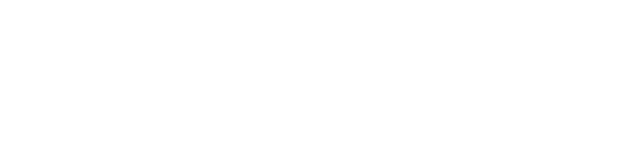
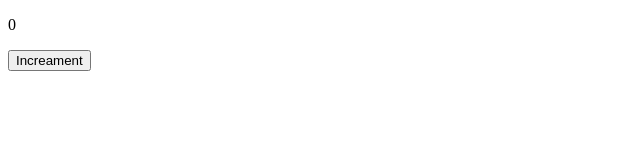
Before and after one commit to acciojob/increment-counter-karanskhedkar, a website: page main.html in a window 1280 px wide. Shown: the whole page, without its empty margins (0-640 px from the left). Drawn offline with Linux system fonts and the light colour scheme.

Commit message:
created a submission

```diff
--- a/main.html
+++ b/main.html
@@ -8,6 +8,8 @@
 
 <body>
 	<!-- the entire body must be written by student -->
+	<p id="value-tag">0</p>
+	<button onclick="incrementValue()">Increament</button>
     <script type="text/javascript" src="./script.js">
 </script>
 
--- a/script.js
+++ b/script.js
@@ -1 +1,7 @@
 //your JS code here. If required.
+let initialValue=0;
+
+const incrementValue=()=>{
+	alert(initialValue);
+	document.getElementById("value-tag").textContent=++initialValue;
+}
```
